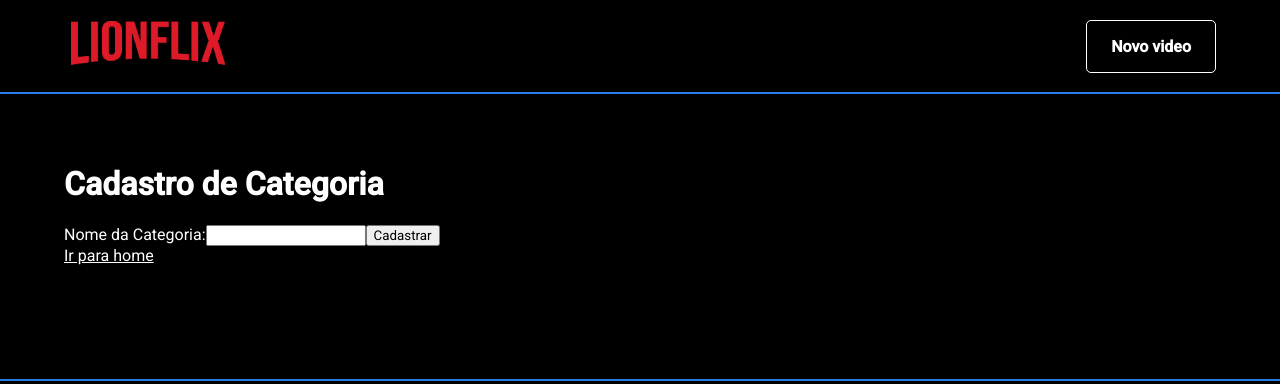
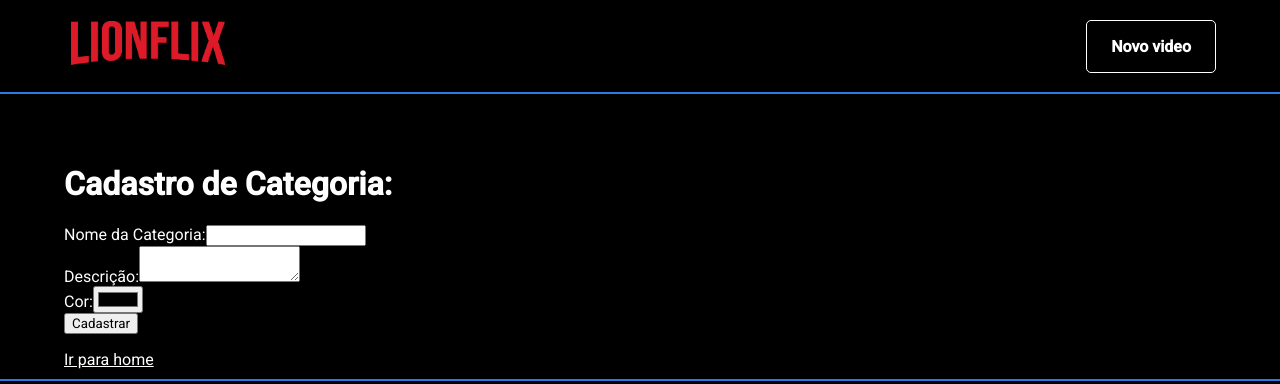
Before and after one commit to LionPorphirio/ReactFlix, a React (Create React App) app: page /cadastro/categoria in a window 1280 px wide. Shown: the top 384 px of the page. Built offline with nearby package versions, Linux system fonts and the light colour scheme.

Commit message:
create a Component for the form

```diff
--- a/src/components/Carousel/index.js
+++ b/src/components/Carousel/index.js
@@ -1,5 +1,5 @@
 import React from 'react';
-import { VideoCardGroupContainer, VideoCardList, Title, ExtraLink } from './styles';
+import { VideoCardGroupContainer, Title, ExtraLink } from './styles';
 import VideoCard from './components/VideoCard';
 import Slider, { SliderItem } from './components/Slider';
 
--- /dev/null
+++ b/src/components/FormField/index.js
@@ -0,0 +1,29 @@
+import React from 'react'
+
+function FormField({ tag, label, type, name, value, onChange }) {
+    return (
+        <div>
+            <label>
+                {label}:
+                {tag === "textarea" ? <textarea
+                    type={type}
+                    name={name}
+                    value={value}
+                    onChange={onChange}
+                >
+                </textarea>
+                :
+                <input
+                    type={type}
+                    value={value}
+                    name={name}
+                    onChange={onChange}
+                />
+                }
+            </label>
+          </div>
+    )
+}
+
+
+export default FormField
--- a/src/pages/cadastro/Categoria/index.js
+++ b/src/pages/cadastro/Categoria/index.js
@@ -1,24 +1,87 @@
-import React from 'react'
+import React, { useState } from 'react'
 import PageDefatult from '../../../components/PageDefault'
 import { Link } from 'react-router-dom'
+import FormField from '../../../components/FormField'
 
 function CadastroCategoria() {
+  const valoresIniciais = {
+    nome: '',
+    descricao: '',
+    cor: '',
+  }
+  const [categorias, setCategorias] = useState([])
+  const [values, setValues] = useState(valoresIniciais)
+
+
+
+  function setValue(chave, valor) {
+    setValues({
+      ...values,
+      [chave]: valor,
+    })
+  }
+
+  function handleChange(infosDoEvento) {
+    setValue(
+    infosDoEvento.target.getAttribute('name'),
+    infosDoEvento.target.value
+    )
+  }
+
     return (
       <PageDefatult>
-        <h1>Cadastro de Categoria</h1>
+        <h1>Cadastro de Categoria: {values.nome}</h1>
 
 
-        <form>
-          <label>
-            Nome da Categoria:
-            <input type="text"
-            />
-          </label>
+        <form onSubmit={function handleSubmit(infosDoEvento) {
+          infosDoEvento.preventDefault();
+          setCategorias([
+            ...categorias,
+            values
+          ])
+
+          setValues(valoresIniciais)
+        }}>
+
+          <FormField
+            label="Nome da Categoria"
+            type="text"
+            name="nome"
+            value={values.nome}
+            onChange={handleChange}
+          />
+
+          <FormField
+            label="Descrição"
+            tag="textarea"
+            type="text"
+            name="descricao"
+            value={values.descricao}
+            onChange={handleChange}
+          />
+
+          <FormField
+            label="Cor"
+            type="color"
+            name="cor"
+            value={values.cor}
+            onChange={handleChange}
+          />
 
           <button>
             Cadastrar
           </button>
         </form>
+
+        <ul>
+          {categorias.map((categoria, index) => {
+            return (
+              <li key={`${categoria}${index}`}>
+                {categoria.nome}
+              </li>
+            )
+          })}
+        </ul>
 
         <Link to="/">
           Ir para home
```
